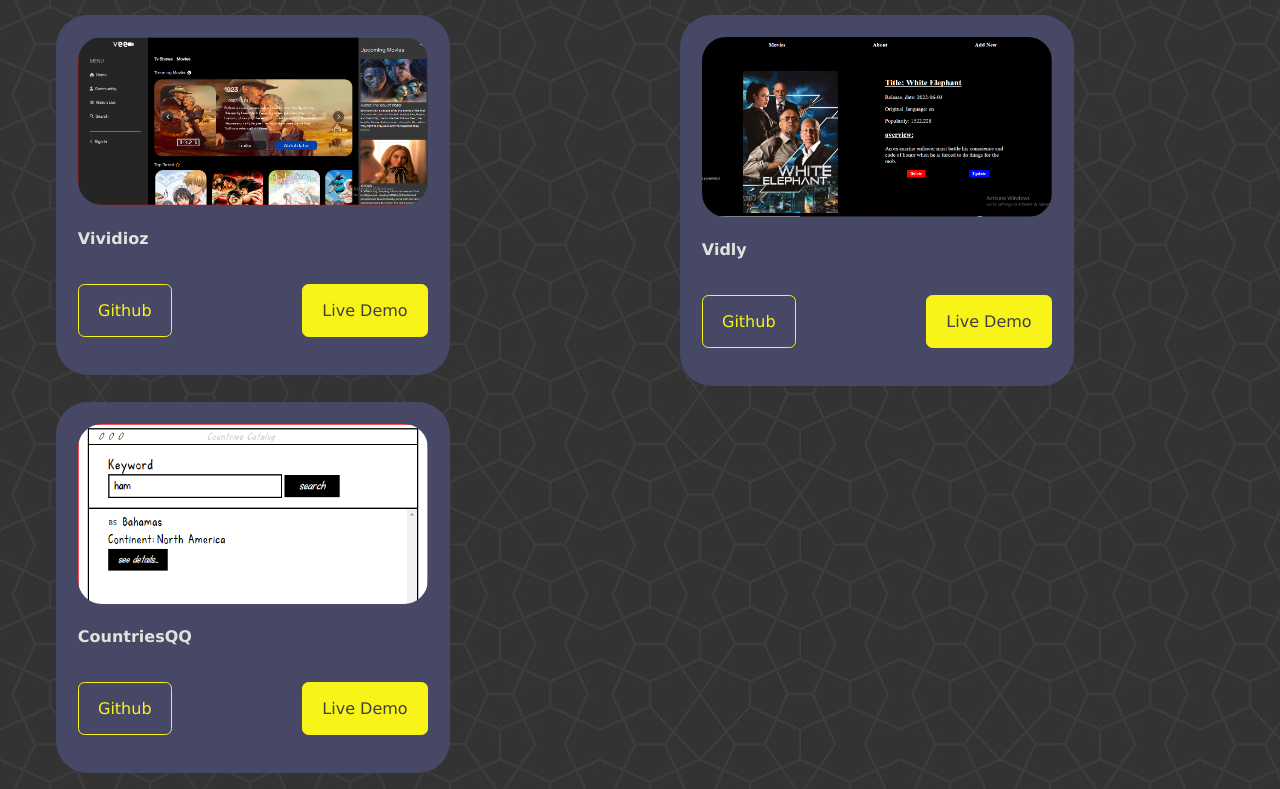
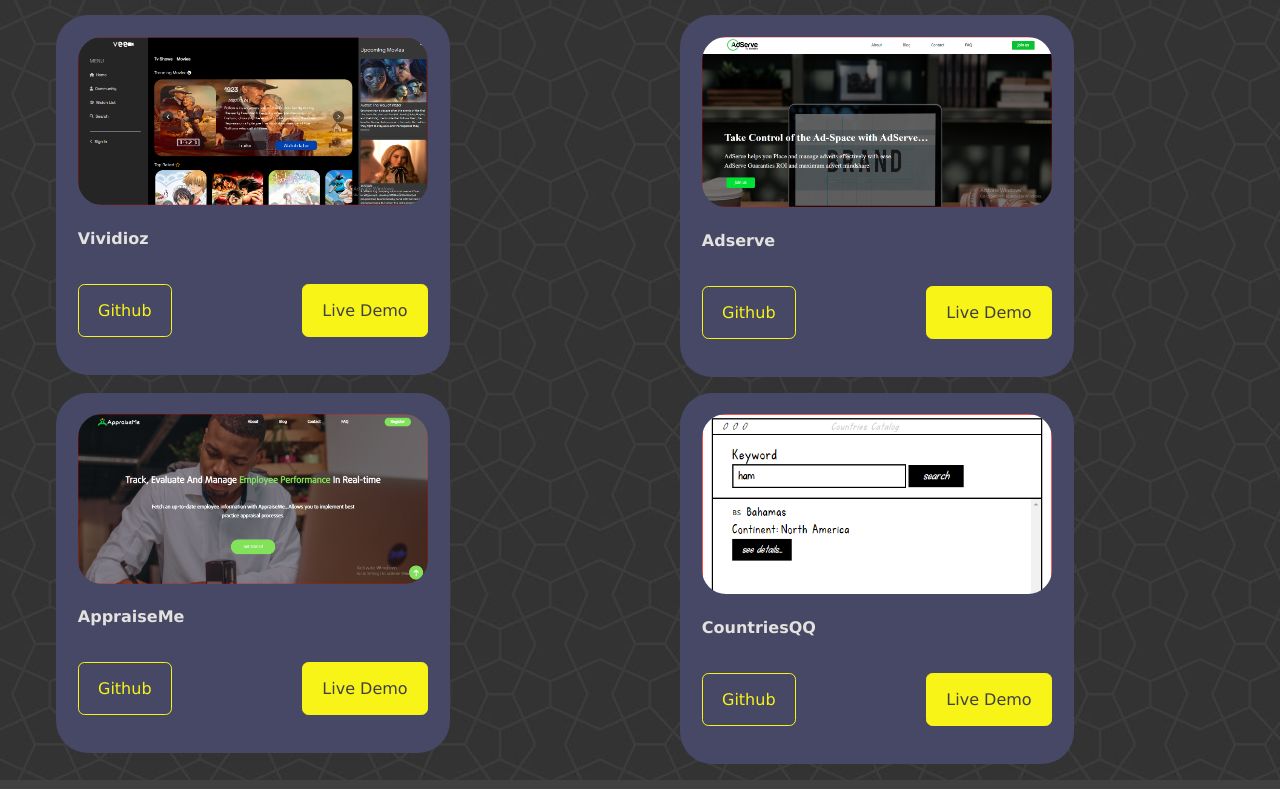
Before and after one commit to rash1234567/shevfolio, a React (Create React App) app: page /projects in a window 1280 px wide. Shown: the part 1206-1995 px from the top of the page. Built offline with nearby package versions, Linux system fonts and the light colour scheme.

Commit message:
update projects

```diff
--- a/src/Projects/data.js
+++ b/src/Projects/data.js
@@ -2,29 +2,30 @@
 import apple from './portfolio_img/AppleStore.png';
 import university from './portfolio_img/alicia.png';
 import vividioz from './portfolio_img/vivioz.PNG';
-import vidly from './portfolio_img/vidly.png';
 import country from './portfolio_img/countriesqq.PNG';
 import vatdoc from '../assets/vatdoc.PNG';
 import verifier from '../assets/verifier.PNG';
-import itemify from '../assets/itemify.PNG'
+import itemify from '../assets/itemify.PNG';
+import appraiseMe from '../assets/appraiseme.PNG';
+import adserve from '../assets/adserve.PNG';
 
 
 export const data =[
     {
         title: 'Vatdoc',
-        demo: 'https://sage-duckanoo-db10a2.netlify.app/',
+        demo: 'vatdoc.netlify.app/',
         github: 'https://github.com/Lawdshev/Vatdoc',
         img: vatdoc,
     },
     {
         title: 'Verifier',
-        demo: 'https://iridescent-speculoos-a7e6ea.netlify.app/',
+        demo: 'https://everifyer.netlify.app/',
         github: 'https://github.com/Lawdshev/Everifyer',
         img: verifier,
     },
     {
         title: 'Itemify',
-        demo: 'https://cosmic-dolphin-db8c7a.netlify.app/',
+        demo: 'https://itemify.netlify.app/',
         github: 'https://github.com/Lawdshev/Itemify',
         img: itemify,
     },
@@ -53,10 +54,16 @@
         img: vividioz,
     },
     {
-        title: 'Vidly',
-        demo: '',
-        github: '',
-        img: vidly,
+        title: 'Adserve',
+        demo: 'https://adserve.netlify.app/',
+        github: 'https://github.com/Lawdshev/adserve',
+        img: adserve,
+    },
+    {
+        title: 'AppraiseMe',
+        demo: 'https://appraiseMe.netlify.app/',
+        github: 'https://github.com/Lawdshev/appraise',
+        img: appraiseMe,
     },
     {
         title: 'CountriesQQ',
--- a/src/components/experience/experience.jsx
+++ b/src/components/experience/experience.jsx
@@ -31,6 +31,13 @@
             <BsPatchCheckFill className='experience__details-icons'/>
             <div>
               <h4>Javascript</h4>
+
+            </div>
+          </article>
+          <article className='experience__details'>
+            <BsPatchCheckFill className='experience__details-icons'/>
+            <div>
+              <h4>Typescript</h4>
 
             </div>
           </article>
@@ -73,6 +80,13 @@
           <article className='experience__details'>
             <BsPatchCheckFill className='experience__details-icons'/>
             <div>
+              <h4>Nuxtjs</h4>
+
+            </div>
+          </article>
+          <article className='experience__details'>
+            <BsPatchCheckFill className='experience__details-icons'/>
+            <div>
               <h4>Expressjs</h4>
 
             </div>
```
Also changed, not shown: src/assets/adserve.PNG (added), src/assets/appraiseme.PNG (added).
